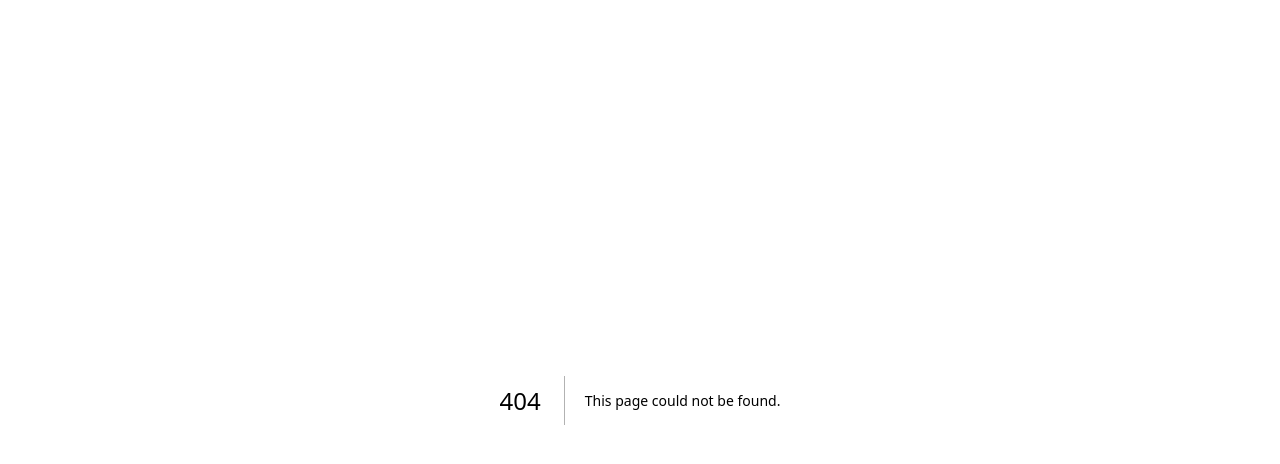
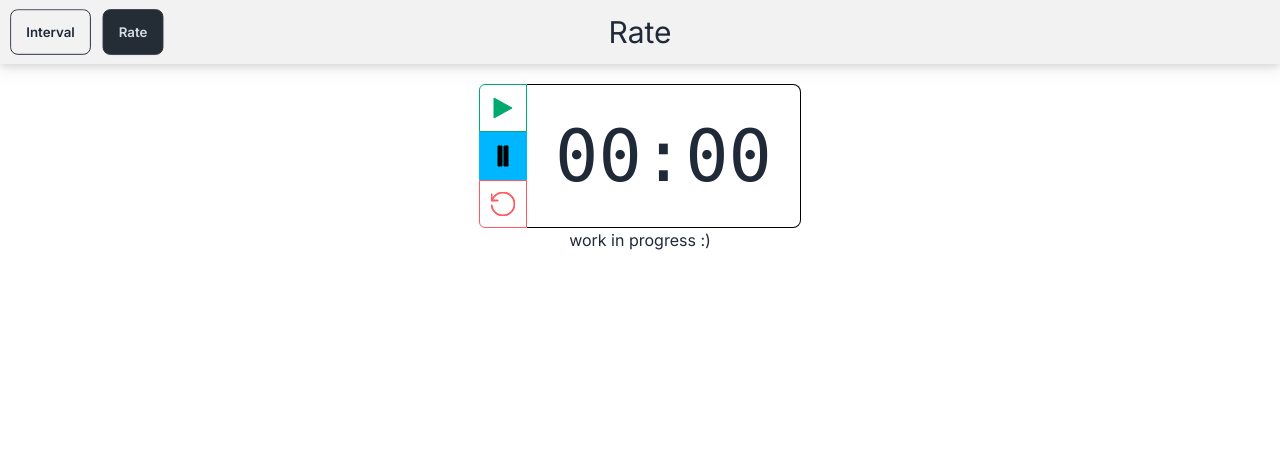
Before and after one commit to Walrussuit101/intervals, a Next.js app: page /rate in a window 1280 px wide. Before the commit this address had no page. Shown: the top 464 px of the page. Built offline with nearby package versions, Linux system fonts and the light colour scheme.

Commit message:
add navbar comp / rate page

```diff
--- a/src/app/page.tsx
+++ b/src/app/page.tsx
@@ -1,5 +1,6 @@
 'use client';
 
+import NavBar from "@/components/NavBar";
 import Timer from "@/components/Timer";
 import useTimer from "@/hooks/useTimer";
 import { useState } from "react";
@@ -44,14 +45,8 @@ const Home = () => {
 
     return (
         <>
-            <div className="navbar bg-base-200 drop-shadow-lg">
-                <div className="navbar-start" />
-                <div className="navbar-center">
-                    <p className="text-3xl">Interval Recording</p>
-                </div>
-                <div className="navbar-end" />
-            </div>
-            <div className="flex flex-col justify-center items-center mt-5">
+            <NavBar/>
+            <div className="flex flex-col justify-center items-center mt-5 px-4">
                 <select defaultValue="15" className="select select-bordered w-36 mb-4" onChange={e => setInterval(parseInt(e.target.value))}>
                     <option value="10">10 seconds</option>
                     <option value="15">15 seconds</option>
--- /dev/null
+++ b/src/app/rate/page.tsx
@@ -0,0 +1,30 @@
+'use client';
+
+import NavBar from "@/components/NavBar";
+import Timer from "@/components/Timer";
+import useTimer from "@/hooks/useTimer";
+
+const Rate = () => {
+    const { totalSeconds, setTotalSeconds, shouldIncrement, setShouldIncrement } = useTimer();
+
+    return (
+        <>
+            <NavBar/>
+            <div className="flex flex-col justify-center items-center mt-5">
+                <Timer
+                    totalSeconds={totalSeconds}
+                    shouldIncrement={shouldIncrement}
+                    playAction={() => setShouldIncrement(true)}
+                    pauseAction={() => setShouldIncrement(false)}
+                    resetAction={() => {
+                        setShouldIncrement(false);
+                        setTotalSeconds(0);
+                    }}
+                />
+                <p>work in progress :)</p>
+            </div>
+        </>
+    )
+}
+
+export default Rate;
--- /dev/null
+++ b/src/components/NavBar.tsx
@@ -0,0 +1,37 @@
+'use client';
+
+import Link from "next/link";
+import { usePathname } from "next/navigation";
+
+const NavBar = () => {
+    const path = usePathname();
+
+    const title = path === '/' ? 'Interval Recording' : 'Rate';
+
+    return (
+        <div className="navbar bg-base-200 drop-shadow-lg">
+            <div className="navbar-start">
+                <div className="dropdown md:hidden">
+                    <div tabIndex={0} role="button" className="btn btn-ghost btn-circle">
+                        <svg xmlns="http://www.w3.org/2000/svg" className="h-5 w-5" fill="none" viewBox="0 0 24 24" stroke="currentColor"><path strokeLinecap="round" strokeLinejoin="round" strokeWidth="2" d="M4 6h16M4 12h16M4 18h7" /></svg>
+                    </div>
+                    <ul tabIndex={0} className="menu menu-sm dropdown-content mt-3 z-[1] p-2 shadow bg-base-100 rounded-box w-52">
+                        <li><Link href='/' className={`${path === '/' && 'bg-neutral text-white'}`}>Interval</Link></li>
+                        <li><Link href='/rate' className={`${path === '/rate' && 'bg-neutral text-white'}`}>Rate</Link></li>
+                    </ul>
+                </div>
+                <div className="hidden md:flex gap-2">
+                    <Link href='/' className={`btn btn-large ${path === '/' ? 'btn-active' : 'btn-outline'} btn-neutral`}>Interval</Link>
+                    <Link href='/rate' className={`btn btn-large ${path === '/rate' ? 'btn-active' : 'btn-outline'} btn-neutral`}>Rate</Link>
+                </div>
+            </div>
+            <div className="navbar-center">
+                <p className="text-3xl">{title}</p>
+            </div>
+            <div className="navbar-end">
+            </div>
+        </div>
+    )
+}
+
+export default NavBar;
```
